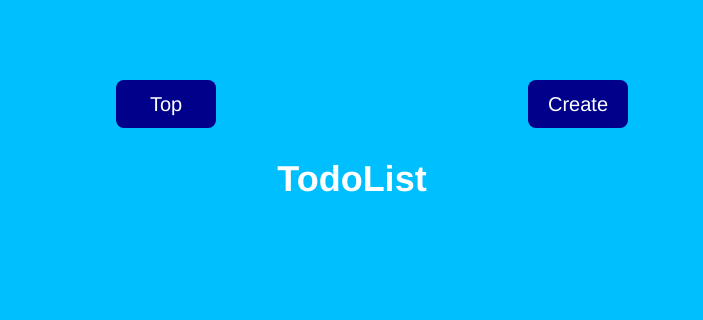
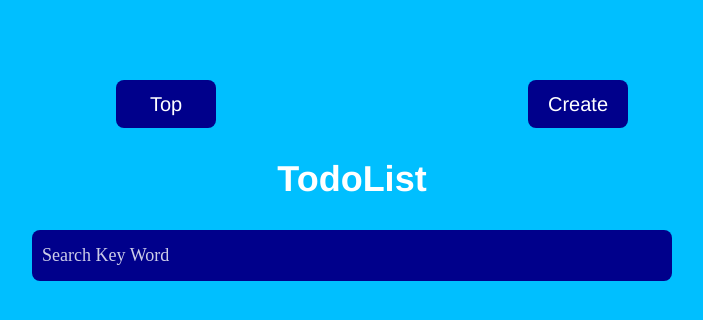
Before and after one commit to hamabehayato/nextjs-output-only-front, a Next.js app: page / in a window 1280 px wide. Shown: the top 320 px of the page, without its empty margins (288-991 px from the left). Built offline with nearby package versions, Linux system fonts and the light colour scheme.

Commit message:
create: InputForm Component

```diff
--- /dev/null
+++ b/src/components/atoms/InputForm/index.tsx
@@ -0,0 +1,28 @@
+/**
+ * InpurForm
+ *
+ * @package components
+ */
+import { FC } from 'react'
+import styles from './styles.module.css'
+
+type Props = JSX.IntrinsicElements['input']
+
+/**
+ * InputForm
+ * @returns {JSX.Element}
+ * @constructor
+ */
+export const InputForm: FC<Props> = ({ disabled = false, value, placeholder, onChange }) => {
+  return (
+    <div className={styles.container}>
+      <input
+        disabled={disabled}
+        className={styles.input}
+        placeholder={placeholder}
+        value={value}
+        onChange={onChange}
+      />
+    </div>
+  )
+}
--- /dev/null
+++ b/src/components/atoms/InputForm/styles.module.css
@@ -0,0 +1,21 @@
+.container:not(:last-child) {
+  margin-bottom: 20px;
+}
+
+.input {
+  display: block;
+  border: none;
+  box-sizing: border-box;
+  color: #fff;
+  background-color: #00008b;
+  border-radius: 8px;
+  font-size: 18px;
+  padding: 15px 10px;
+  width: 100%;
+}
+
+.input::placeholder {
+  color: #fff;
+  opacity: 0.8;
+  font-family: serif, sans-serif;
+}
--- a/src/components/organisms/BaseLayout/index.tsx
+++ b/src/components/organisms/BaseLayout/index.tsx
@@ -23,10 +23,10 @@ export const BaseLayout = ({ children, title }: Props) => {
       <section>
         <Navigation />
       </section>
+      <section className={styles.titleBox}>
+        <h1>{title}</h1>
+      </section>
       {children}
-      <div className={styles.titleBox}>
-        <h1>{title}</h1>
-      </div>
     </div>
   )
 }
--- a/src/components/templates/TodoListTemplate/index.tsx
+++ b/src/components/templates/TodoListTemplate/index.tsx
@@ -3,9 +3,10 @@
  *
  * @package components
  */
-import { useTodoContext } from '../../../contexts/TodoContext'
+import { useTodoContext } from '@/contexts/TodoContext'
 import { useTodoListTemplate } from './useTodoListTemplate'
 import { BaseLayout } from '@/components/organisms/BaseLayout'
+import { InputForm } from '@/components/atoms/InputForm'
 
 export const TodoListTemplate = () => {
   const { originTodoList, deleteTodo } = useTodoContext()
@@ -20,8 +21,15 @@ export const TodoListTemplate = () => {
    */
   return (
     <BaseLayout title={'TodoList'}>
-      {/* TODO ここに要素追加していく */}
-      <div></div>
+      <section>
+        <InputForm
+          value={inputSearch}
+          placeholder={'Search Key Word'}
+          onChange={handleChangeSearch}
+        />
+      </section>
+
+      {/* {showTodoList.length > 0 && <TodoList showTodoList={showTodoList} deleteTodo={deleteTodo} />} */}
     </BaseLayout>
   )
 }
```
